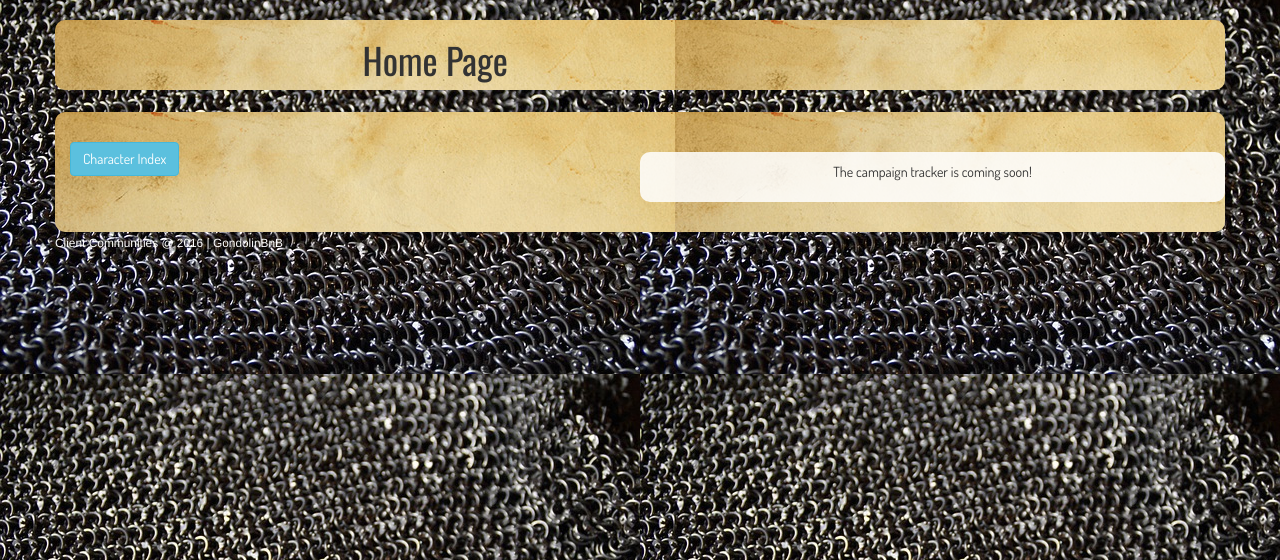
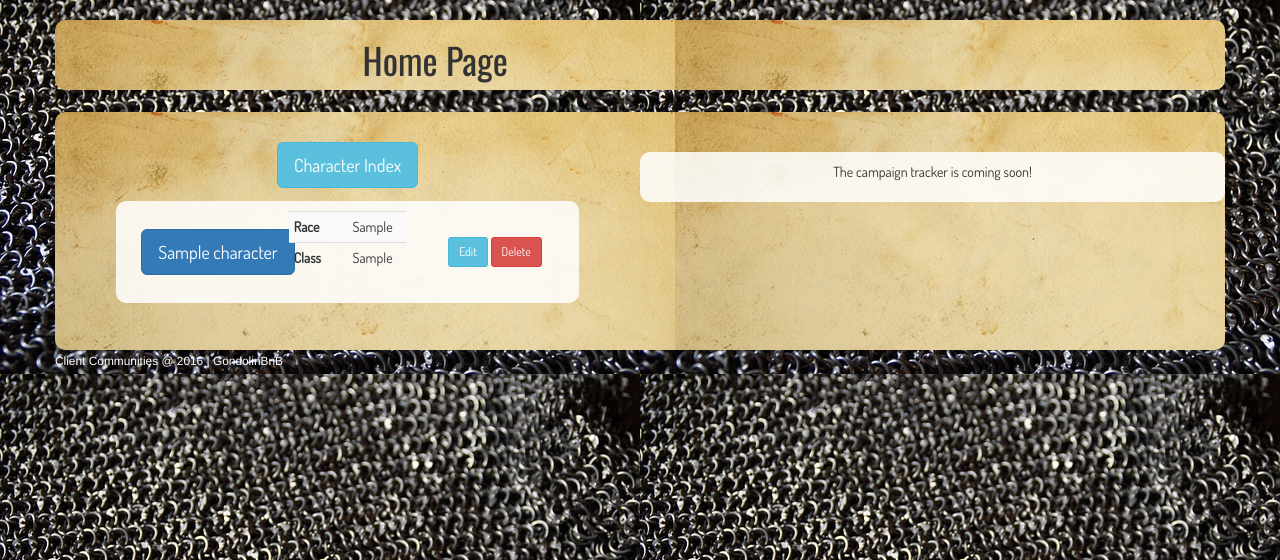
Before and after one commit to VorpalFalchion/gondolinBnB, a Django app: template templates/clientcolony/home.html in a window 1280 px wide. Shown: the part 52-612 px from the top of the page. Run offline with Django 3.2, Linux system fonts and the light colour scheme; the template is opened without the code that fills it: values that come from a table or form of the project are taken from there, others are empty; tables that the repository leaves empty hold one stand-in row (values such as "Sample post"); parts of the project's set-up code (start-up, migrations or seed data) failed here and were passed over; some libraries are stand-ins or nearby versions.

Commit message:
added homepage formatting from matt

```diff
--- a/clientcolony/static/base.css
+++ b/clientcolony/static/base.css
@@ -78,3 +78,7 @@
 .padding_top {
   padding-top: 3%;
 }
+
+.margin-bottom {
+  margin-bottom: 3%;
+}
--- a/templates/clientcolony/home.html
+++ b/templates/clientcolony/home.html
@@ -10,7 +10,38 @@
 </div>
 <div class="row char_sheet" style="background: url('{% static 'paper-background-9.jpg' %}')">
   <div class="col-xs-6">
-    <a href="{% url 'index' %}" class='btn btn-info'>Character Index</a>
+    <div class="col-xs-10 vertical-align col-centered text-center">
+      <a href="{% url 'index' %}" class='btn btn-info btn-lg col-centered vertical-align margin-bottom'>Character Index</a>
+    </div>
+    {% if character_list %}
+    {% for character in character_list %}
+      <div class = 'col-xs-10 vertical-align col-centered text-center character_card'>
+        <div class = 'col-xs-4'>
+          <a href="{% url 'charsheet' id=character.id %}" class = 'btn btn-primary btn-lg'>
+            {{ character.name }}
+          </a>
+        </div>
+        <div class = 'col-xs-4'>
+          <table class='table table-condensed table-striped'>
+            <tr>
+              <th>Race</th>
+              <td>{{ character.race }}</td>
+            </tr>
+            <tr>
+              <th>Class</th>
+              <td>{{ character.char_class }}</td>
+            </tr>
+          </table>
+        </div>
+        <div class = 'col-xs-4'>
+          <a href="{% url 'edit' id=character.id %}" class = 'btn btn-info btn-sm'>Edit</a>
+          <a href="{% url 'delete' id=character.id %}" class = 'btn btn-danger btn-sm'>Delete</a>
+        </div>
+      </div>
+      <div class = 'col-xs-10 padding_top'>
+      </div>
+    {% endfor %}
+    {% endif %}
   </div>
 
   <div class="col-xs-6 character_card text-center">
```
Also changed, not shown: clientcolony/views.py (+6 -1 lines).
